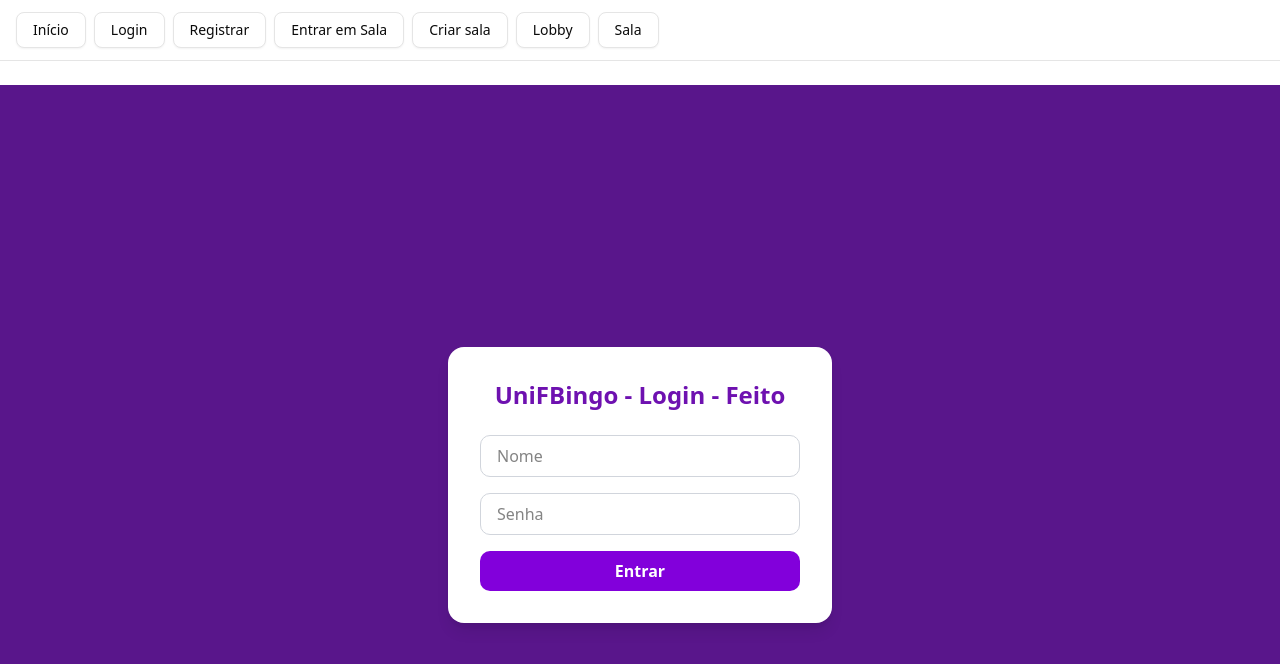
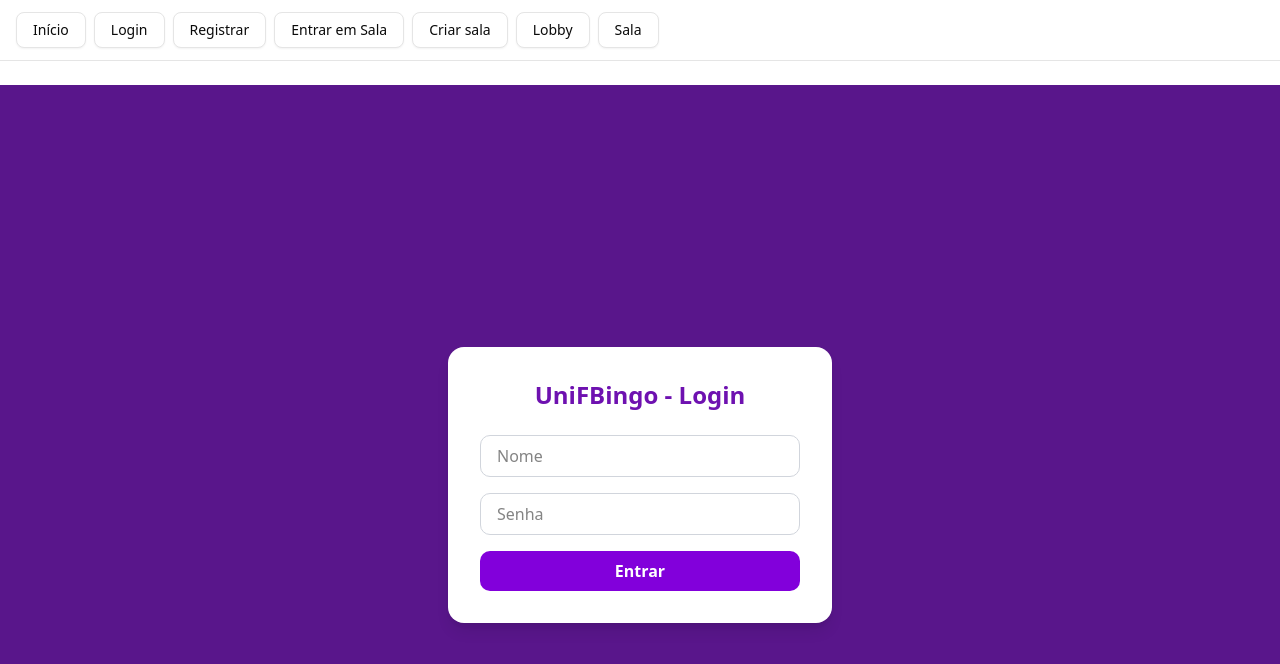
Before and after one commit to PedroBonfim21/unifbingo, a Next.js app: page /login in a window 1280 px wide. Shown: the top 664 px of the page. Built offline with nearby package versions, Linux system fonts and the light colour scheme.

Commit message:
fix: remover texto desnecessário do título da página de login

```diff
--- a/app/login/page.tsx
+++ b/app/login/page.tsx
@@ -5,7 +5,7 @@ export default function LoginPage() {
     <div className="min-h-screen bg-purple-900 flex items-center justify-center">
       <div className="bg-white p-8 rounded-2xl shadow-lg w-full max-w-sm">
         <h1 className="text-2xl font-bold text-center text-purple-800 mb-6">
-          UniFBingo - Login - Feito
+          UniFBingo - Login
         </h1>
         <LoginForm />
       </div>
```
